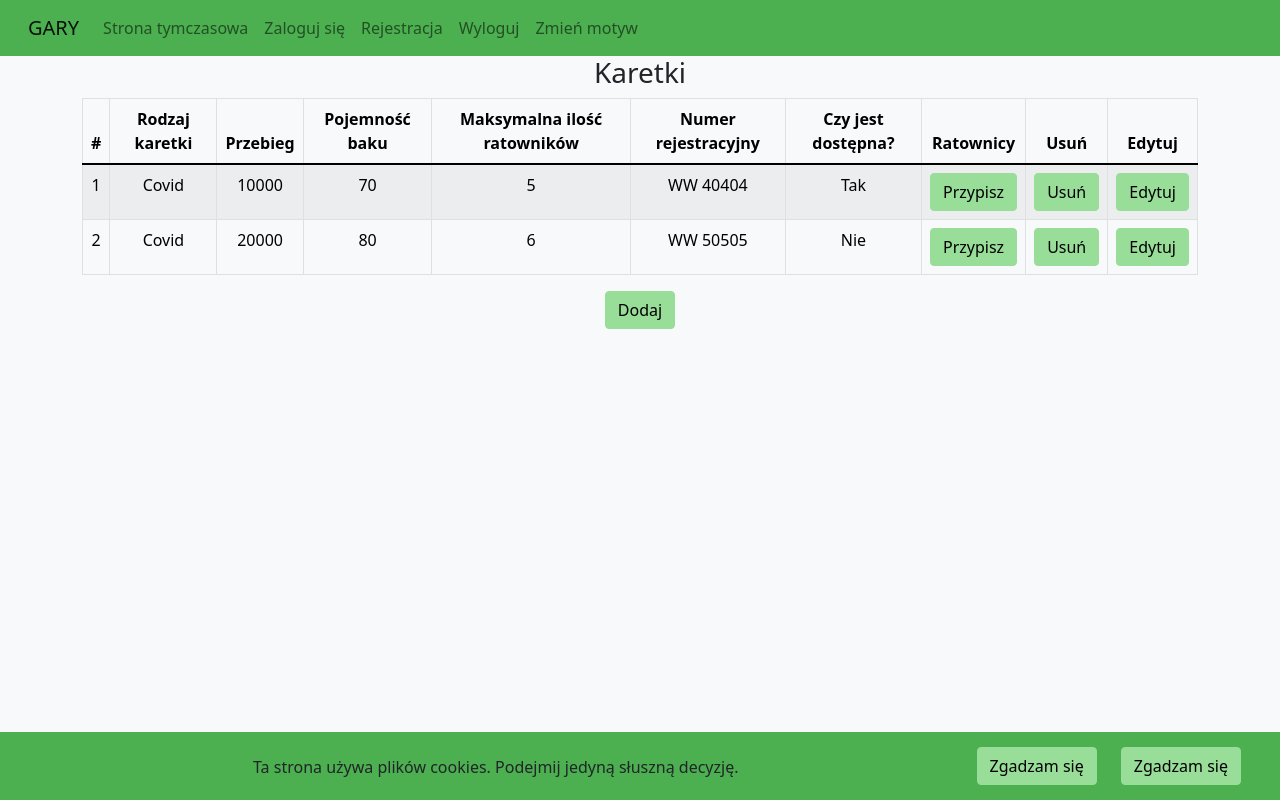
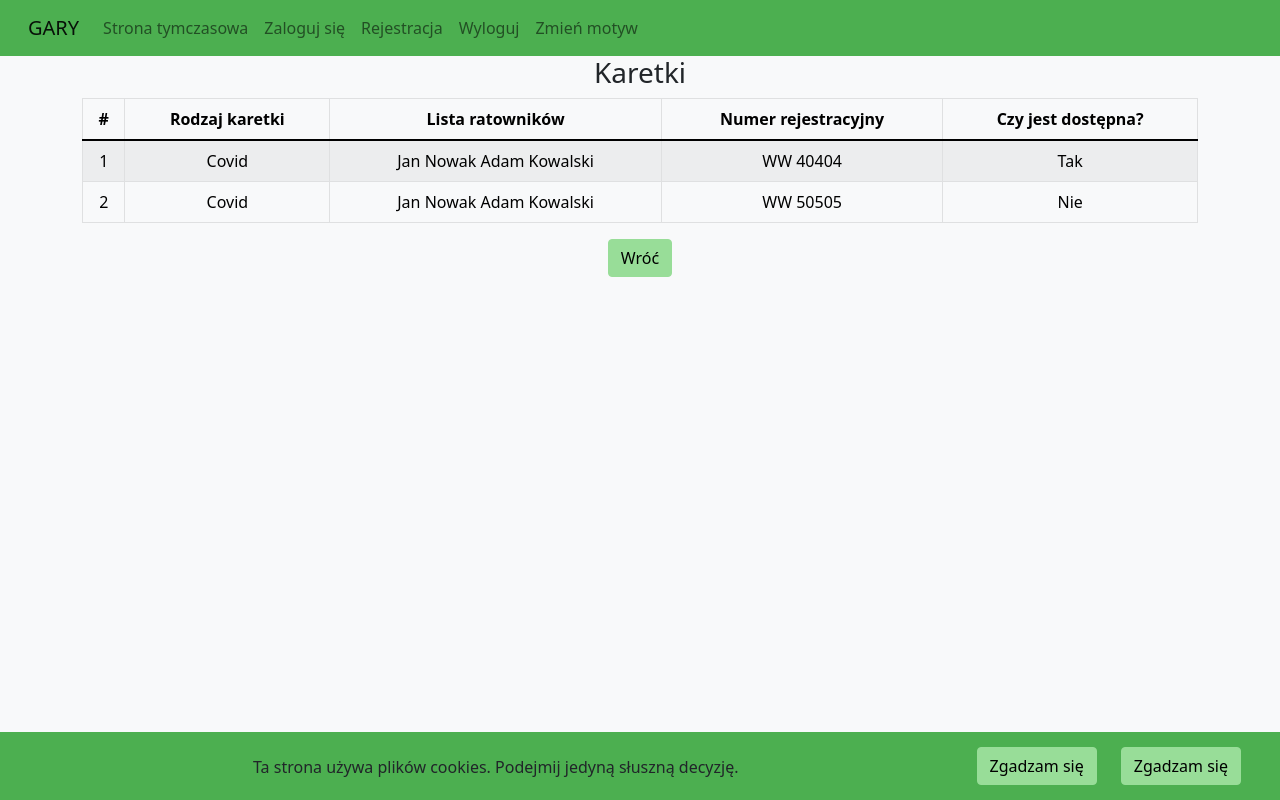
Before and after one commit to pjwstkIOprojekt/webclient, a React (Create React App) app: page /ambulances in a window 1280 px wide. Built offline with nearby package versions, Linux system fonts and the light colour scheme.

Commit message:
Updated AmbulanceList

```diff
--- a/src/components/content/ambulance/AmbulanceList.tsx
+++ b/src/components/content/ambulance/AmbulanceList.tsx
@@ -9,20 +9,16 @@ const AmbulanceList = () => {
   const cols = [
     { name: "#", property: "id" },
     { name: "Rodzaj karetki", property: "kind" },
-    { name: "Przebieg", property: "mileage" },
-    { name: "Pojemność baku", property: "capacity" },
-    { name: "Maksymalna ilość ratowników", property: "maxAmount" },
+    { name: "Lista ratowników", property: "paramedics" },
     { name: "Numer rejestracyjny", property: "registrationNumber" },
     { name: "Czy jest dostępna?", property: "available" , func: (x: boolean) => x ? "Tak" : "Nie"  },
-    { name: "Ratownicy", property: "paramedic" },
-    { name: "Usuń", property: "delete" },
-    { name: "Edytuj", property: "edit" }
+
 
   ];
 
   const ambulances = [
-    { id: 1, kind:  "Covid", mileage: "10000", capacity:"70", maxAmount: "5", registrationNumber: "WW 40404", available: true, paramedic: <Button text="Przypisz" onClick ={e => navigate("/paramedic")}/>, edit: <Button text="Edytuj" onClick={e => navigate("/ambulance/edit")}/>, delete:  <Button text="Usuń"/>},
-    { id: 2, kind:  "Covid", mileage: "20000", capacity:"80", maxAmount: "6", registrationNumber: "WW 50505", available: false, paramedic: <Button text="Przypisz" onClick ={e => navigate("/paramedic")}/>, edit: <Button text="Edytuj" onClick={e => navigate("/ambulance/edit")}/>, delete: <Button text="Usuń"/>},
+    { id: 1, kind:  "Covid", registrationNumber: "WW 40404", available: true, paramedics: "Jan Nowak  Adam Kowalski" },
+    { id: 2, kind:  "Covid", registrationNumber: "WW 50505", available: false, paramedics: "Jan Nowak  Adam Kowalski"},
 
   ];
 
@@ -30,7 +26,7 @@ const AmbulanceList = () => {
     <Container className="mb-3 justify-content-center text-center">
       <h3>Karetki</h3>
       <Table columns={cols} data={ambulances} />
-      <Button text="Dodaj" onClick={e => navigate("/ambulance/add")} />
+      <Button text="Wróć" onClick={e => navigate("/")} />
     </Container>
   )
 }
```
